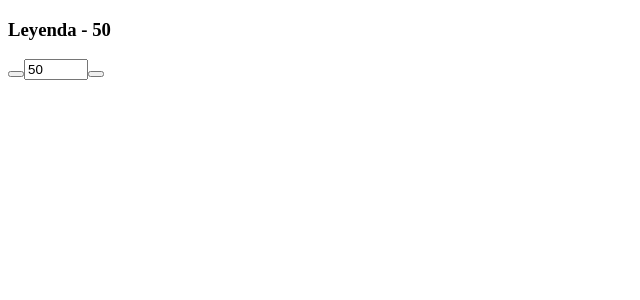
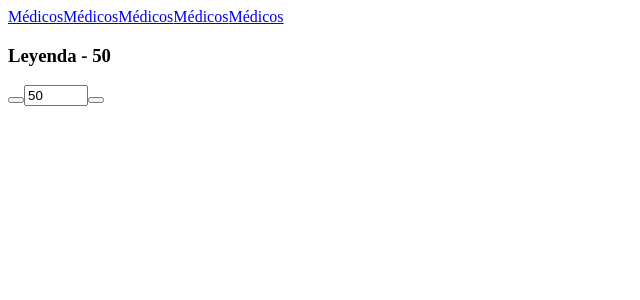
Before and after one commit to magadiflo/angular-pruebas-app, an Angular app: page / in a window 1280 px wide. Shown: the top 300 px of the page, without its empty margins (0-640 px from the left). Built offline with nearby package versions, Linux system fonts and the light colour scheme.

Commit message:
Confirmar que existe un routerLink hacia el componente de médicos

```diff
--- a/src/app/app.component.html
+++ b/src/app/app.component.html
@@ -1 +1,6 @@
+<a routerLink="/medicos">Médicos</a>
+<a routerLink="/hospital">Médicos</a>
+<a routerLink="/usuario">Médicos</a>
+<a routerLink="/perfil">Médicos</a>
+<a routerLink="/404">Médicos</a>
 <router-outlet></router-outlet>
```
Also changed, not shown: 1 other file (tests, documents, lock files or other folders).
